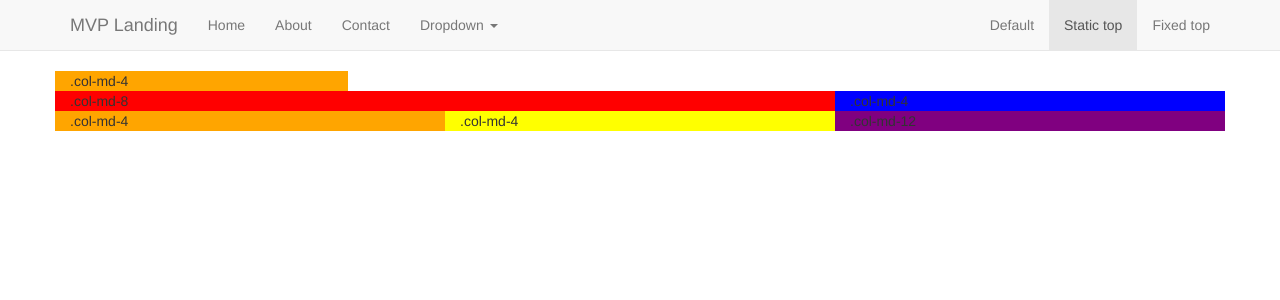
After one commit to danyfoo/trydjango18, a Django app: template trydjango18/templates/example_fluid.html in a window 1280 px wide. The commit adds this page. Shown: the top 300 px of the page. Run offline with Django 3.2, Linux system fonts and the light colour scheme; the template is opened without the code that fills it, so the values that code supplies are empty; some libraries are stand-ins or nearby versions.

Commit message:
Habilitar el uso de bootstrap y ejemplos de grids

```diff
--- a/requirements/base.txt
+++ b/requirements/base.txt
@@ -1,3 +1,8 @@
 Django==1.8.5
+django-crispy-forms==1.5.2
+django-easy-pjax==1.2.0
+django-material==0.4.1
 psycopg2==2.6.1
 Unipath==1.1
+wheel==0.24.0
+django-flat-theme==1.1.1
--- a/trydjango18/newsletter/models.py
+++ b/trydjango18/newsletter/models.py
@@ -11,7 +11,7 @@ class SignUp(models.Model):
     #auto_now       cada vez que se modifica se agrega la fecha
 
     def __unicode__(self):  #PYTHON 3.3 is __str__
-        return self.correo
+        return self.email
 
 #CADA vez que se modifica el models.py se debe ser un makemigrations
 #
--- a/trydjango18/templates/base.html
+++ b/trydjango18/templates/base.html
@@ -11,58 +11,34 @@
     <meta name="author" content="">
     <link rel="icon" href="../../favicon.ico">
 
-    <title>{% block title_head %} {% endblock %} MVP Landing</title>
+    <title>{% block title_head %}MVP Landing{% endblock %}</title>
 
-    <!-- Bootstrap core CSS -->
-    <!-- <link href="../../dist/css/bootstrap.min.css" rel="stylesheet"> -->
-    <link href="{% static 'css/bootstrap.min.css' %}" rel="stylesheet">
-    <!-- Custom styles for this template -->
-    <!-- <link href="navbar-static-top.css" rel="stylesheet"> -->
-    <link href="{% static 'css/navbar-static-top.css' %}" rel="stylesheet">
+    {% include 'head_css.html' %}
 
-    <!-- Just for debugging purposes. Don't actually copy these 2 lines! -->
-    <!--[if lt IE 9]><script src="../../assets/js/ie8-responsive-file-warning.js"></script><![endif]-->
-    <!--<script src="../../assets/js/ie-emulation-modes-warning.js"></script> -->
+    <style>
+        {% block style %}
+        {% endblock %}
+    </style>
 
-    <!-- HTML5 shim and Respond.js for IE8 support of HTML5 elements and media queries -->
-    <!--[if lt IE 9]>
-      <script src="https://oss.maxcdn.com/html5shiv/3.7.2/html5shiv.min.js"></script>
-      <script src="https://oss.maxcdn.com/respond/1.4.2/respond.min.js"></script>
-    <![endif]-->
-
-    <!-- Latest compiled and minified CSS -->
-    <link rel="stylesheet" href="https://maxcdn.bootstrapcdn.com/bootstrap/3.3.5/css/bootstrap.min.css" integrity="sha512-dTfge/zgoMYpP7QbHy4gWMEGsbsdZeCXz7irItjcC3sPUFtf0kuFbDz/ixG7ArTxmDjLXDmezHubeNikyKGVyQ==" crossorigin="anonymous">
-
-    <!-- Optional theme -->
-    <link rel="stylesheet" href="https://maxcdn.bootstrapcdn.com/bootstrap/3.3.5/css/bootstrap-theme.min.css" integrity="sha384-aUGj/X2zp5rLCbBxumKTCw2Z50WgIr1vs/PFN4praOTvYXWlVyh2UtNUU0KAUhAX" crossorigin="anonymous">
-
-    <!-- Latest compiled and minified JavaScript -->
-    <script src="https://maxcdn.bootstrapcdn.com/bootstrap/3.3.5/js/bootstrap.min.js" integrity="sha512-K1qjQ+NcF2TYO/eI3M6v8EiNYZfA95pQumfvcVrTHtwQVDG+aHRqLi/ETn2uB+1JqwYqVG3LIvdm9lj6imS/pQ==" crossorigin="anonymous"></script>
   </head>
 
   <body>
-
     {% include 'navbar.html' %}
-
     <div class="container">
         {% block jumbotron %}
+            <!-- Main component for a primary marketing message or call to action -->
+            <div class="jumbotron">
+                {% block jumbotron_content %}
 
+                {% endblock %}
+            </div>
         {% endblock %}
 
         {% block content %}
 
-        {% endblock %}
+        {% endblock content %}
 
     </div> <!-- /container -->
-
-
-    <!-- Bootstrap core JavaScript
-    ================================================== -->
-
-    <!-- Placed at the end of the document so the pages load faster -->
-    <script src="https://ajax.googleapis.com/ajax/libs/jquery/1.11.3/jquery.min.js"></script>
-    <script src="{% static 'js/bootstrap.min.js' %}"></script>
-    <!-- IE10 viewport hack for Surface/desktop Windows 8 bug -->
-    <script src="{% static 'js/ie10-viewport-bug-workaround.js' %}"></script>
+  {% include 'javascript.html' %}
   </body>
 </html>
--- /dev/null
+++ b/trydjango18/templates/example_fluid.html
@@ -0,0 +1,32 @@
+{% extends "base.html" %}
+
+{% block jumbotron %}
+{% endblock %}
+
+{% block content %}
+<div class="row">
+    <div class="col-xs-3" style="background-color: orange;">.col-md-4</div>
+</div>
+<div class="row">
+  <div class="col-md-8 col-sm-6" style="background-color: red;">.col-md-8
+    <div class="row">
+        <div class="col-md-6 col-sm-8 col-xs-2" style="background-color: orange;">.col-md-4</div>
+        <div class="col-md-6 col-sm-4 col-xs-10" style="background-color: yellow;">.col-md-4</div>
+    </div>
+  </div>
+  <div class="col-md-4 col-sm-6" style="background-color: blue">.col-md-4
+    <div class="row">
+        <div class="col-md-12" style="background-color: purple;">.col-md-12</div>
+    </div>
+  </div>
+</div>
+{% comment %}<div class="row">
+  <div class="col-md-4">.col-md-4</div>
+  <div class="col-md-4">.col-md-4</div>
+  <div class="col-md-4">.col-md-4</div>
+</div>
+<div class="row">
+  <div class="col-md-6">.col-md-6</div>
+  <div class="col-md-6">.col-md-6</div>
+</div>{% endcomment %}
+{% endblock content %}
--- /dev/null
+++ b/trydjango18/templates/head_css.html
@@ -0,0 +1,18 @@
+{% load staticfiles %}
+<!-- Bootstrap core CSS -->
+    <!-- <link href="../../dist/css/bootstrap.min.css" rel="stylesheet"> -->
+    <link href="{% static 'css/bootstrap.min.css' %}" rel="stylesheet">
+    <!-- Custom styles for this template -->
+    <!-- <link href="navbar-static-top.css" rel="stylesheet"> -->
+    <link href="{% static 'css/navbar-static-top.css' %}" rel="stylesheet">
+    <link href="{% static 'css/custom.css' %}" rel="stylesheet">
+
+    <!-- Just for debugging purposes. Don't actually copy these 2 lines! -->
+    <!--[if lt IE 9]><script src="../../assets/js/ie8-responsive-file-warning.js"></script><![endif]-->
+    <!--<script src="../../assets/js/ie-emulation-modes-warning.js"></script> -->
+
+    <!-- HTML5 shim and Respond.js for IE8 support of HTML5 elements and media queries -->
+    <!--[if lt IE 9]>
+      <script src="https://oss.maxcdn.com/html5shiv/3.7.2/html5shiv.min.js"></script>
+      <script src="https://oss.maxcdn.com/respond/1.4.2/respond.min.js"></script>
+    <![endif]-->
--- /dev/null
+++ b/trydjango18/templates/javascript.html
@@ -0,0 +1,10 @@
+{% load staticfiles %}
+<!--
+Bootstrap core JavaScript
+    ================================================== -->
+
+    <!-- Placed at the end of the document so the pages load faster -->
+    <script src="https://ajax.googleapis.com/ajax/libs/jquery/1.11.3/jquery.min.js"></script>
+    <script src="{% static 'js/bootstrap.min.js' %}"></script>
+    <!-- IE10 viewport hack for Surface/desktop Windows 8 bug -->
+    <script src="{% static 'js/ie10-viewport-bug-workaround.js' %}"></script>
--- a/trydjango18/templates/navbar.html
+++ b/trydjango18/templates/navbar.html
@@ -8,13 +8,13 @@
             <span class="icon-bar"></span>
             <span class="icon-bar"></span>
           </button>
-          <a class="navbar-brand" href="#">MVP Landing</a>
+          <a class="navbar-brand" href="{% url 'home' %}">MVP Landing</a>
         </div>
         <div id="navbar" class="navbar-collapse collapse">
           <ul class="nav navbar-nav">
-            <li class="active"><a href="#">Home</a></li>
-            <li><a href="#about">About</a></li>
-            <li><a href="#contact">Contact</a></li>
+            <li><a href="{% url 'home' %}">Home</a></li>
+            <li><a href="{% url 'about' %}">About</a></li>
+            <li><a href="{% url 'contact' %}">Contact</a></li>
             <li class="dropdown">
               <a href="#" class="dropdown-toggle" data-toggle="dropdown" role="button" aria-haspopup="true" aria-expanded="false">Dropdown <span class="caret"></span></a>
               <ul class="dropdown-menu">
--- a/trydjango18/trydjango18/settings.py
+++ b/trydjango18/trydjango18/settings.py
@@ -37,6 +37,8 @@ DJANGO_APPS = (
 )
 
 THIRDPARTY_APPS = (
+    'crispy_forms',
+    'flat',
 )
 
 LOCAL_APPS =(
@@ -132,6 +134,7 @@ MEDIA_URL = '/media/'
 
 MEDIA_ROOT = BASE_DIR.child("static", "media_root")
 
+CRISPY_TEMPLATE_PACK = 'bootstrap3'
 
 TEMPLATE_DEBUG = False
 
--- a/trydjango18/trydjango18/urls.py
+++ b/trydjango18/trydjango18/urls.py
@@ -8,6 +8,7 @@ urlpatterns = patterns('',
     # Examples:
     url(r'^$', 'newsletter.views.home', name='home'),
     url(r'^contact$', 'newsletter.views.contact', name='contact'),
+    url(r'^about$', 'trydjango18.views.about', name='about'),
     # url(r'^blog/', include('blog.urls')),
 
     url(r'^admin/', include(admin.site.urls)),
--- /dev/null
+++ b/trydjango18/trydjango18/views.py
@@ -0,0 +1,4 @@
+from django.shortcuts import render
+
+def about(request):
+    return render(request, "about.html", {})
```
Also changed, not shown: trydjango18/templates/forms.html (+14 -5 lines), trydjango18/templates/home.html (+42 -18 lines), trydjango18/static/our_static/css/custom.css (added).
